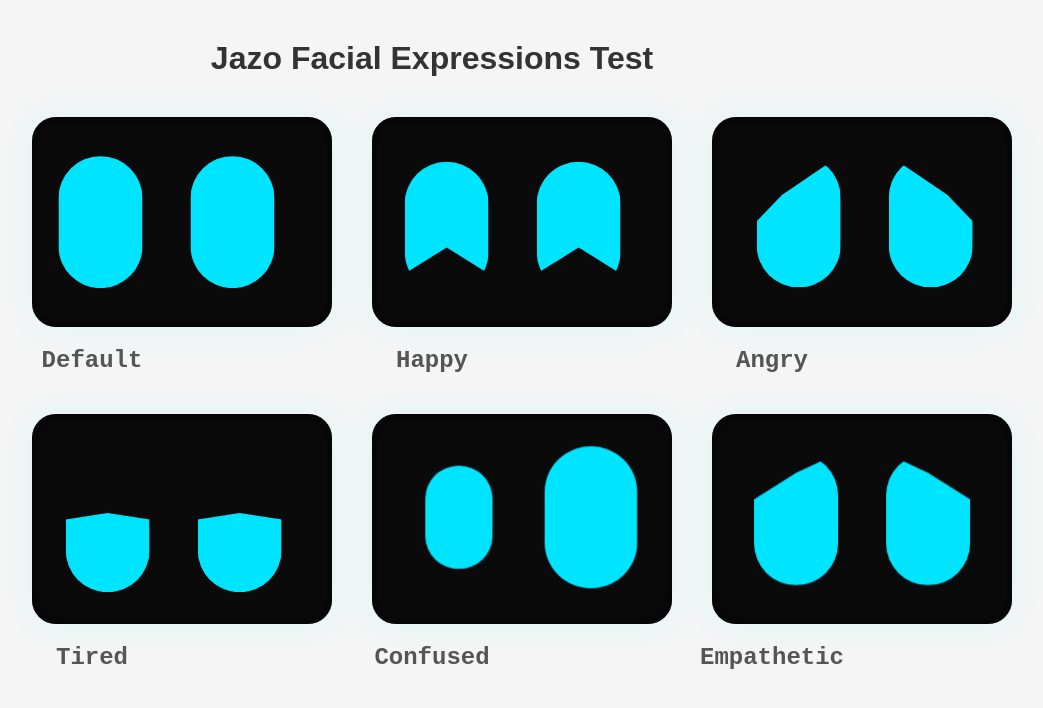
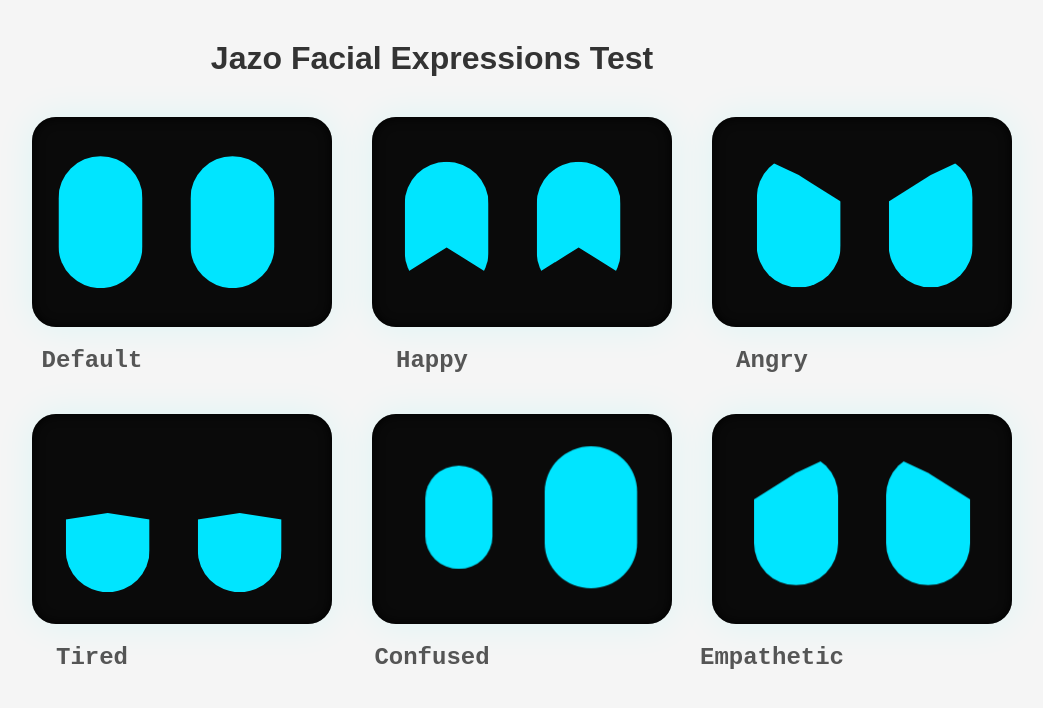
Before and after one commit to AwkAmr/Jazo-Hack-Kentucky-2026, a Next.js app: page /test-faces in a window 1280 px wide. Shown: the top 708 px of the page, without its empty margins (208-1251 px from the left). Built offline with nearby package versions, Linux system fonts and the light colour scheme.

Commit message:
fix: fixed the angry face.

```diff
--- a/src/components/JazoFace.module.css
+++ b/src/components/JazoFace.module.css
@@ -43,11 +43,11 @@
 
 /* Angry */
 .faceContainer.angry .eye.left {
-  clip-path: polygon(30% 30%, 65% 15%, 100% 0%, 100% 50%, 100% 100%, 50% 100%, 0% 100%, 0% 50%);
+  clip-path: polygon(0% 0%, 50% 15%, 100% 35%, 100% 50%, 100% 100%, 50% 100%, 0% 100%, 0% 50%);
 }
 
 .faceContainer.angry .eye.right {
-  clip-path: polygon(0% 0%, 35% 15%, 70% 30%, 100% 50%, 100% 100%, 50% 100%, 0% 100%, 0% 50%);
+  clip-path: polygon(0% 35%, 50% 15%, 100% 0%, 100% 50%, 100% 100%, 50% 100%, 0% 100%, 0% 50%);
 }
 
 /* Happy */
```
